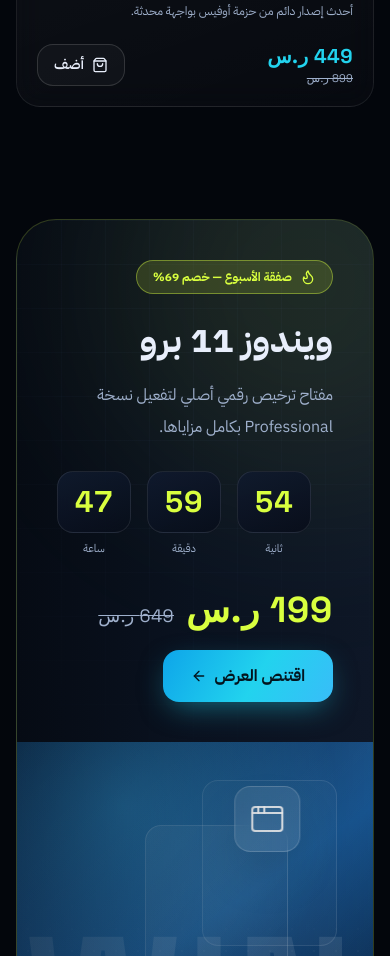
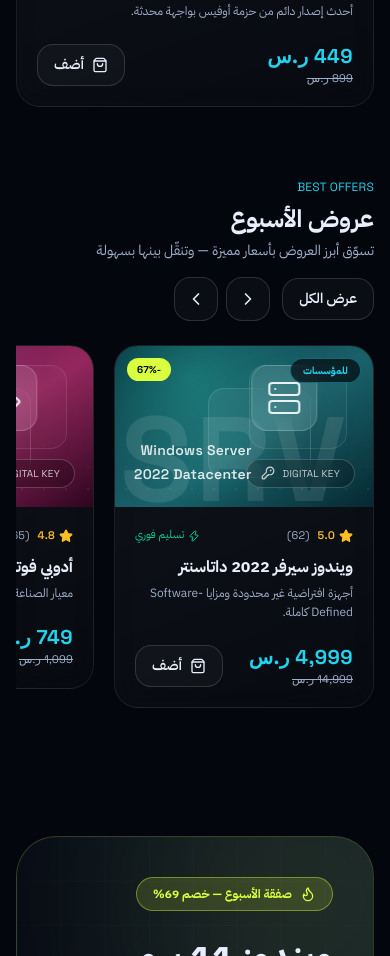
Before and after one commit to ziyadraed/msbarsa, a Next.js app: page / in a window 390 px wide. Shown: the part 5380-6336 px from the top of the page. Built offline with nearby package versions, Linux system fonts and the light colour scheme; no server answers; the database is empty.

Commit message:
feat(storefront): Salla-style product carousel slider
Add a horizontal best-offers carousel (with prev/next arrows) to the
storefront home page, inspired by Salla's theme-raed products-slider.
Uses real catalog data and reuses the existing ProductCard.

```diff
--- a/src/app/globals.css
+++ b/src/app/globals.css
@@ -229,6 +229,15 @@
   perspective: 400px;
 }
 
+/* hide scrollbar for carousels (Salla-style product sliders) */
+.no-scrollbar::-webkit-scrollbar {
+  display: none;
+}
+.no-scrollbar {
+  -ms-overflow-style: none;
+  scrollbar-width: none;
+}
+
 /* reduced motion */
 @media (prefers-reduced-motion: reduce) {
   *, *::before, *::after {
--- a/src/app/page.tsx
+++ b/src/app/page.tsx
@@ -2,6 +2,7 @@
 import { ArrowLeft, AppWindow, FileText, Server, PenTool, ShieldCheck, DraftingCompass, MousePointerClick, CreditCard, KeyRound, BadgeCheck, Headset, RefreshCcw, Lock, Quote } from "lucide-react";
 import Hero from "@/components/home/hero";
 import DealBanner from "@/components/home/deal-banner";
+import ProductCarousel from "@/components/home/product-carousel";
 import Faq from "@/components/home/faq";
 import Reveal from "@/components/store/reveal";
 import ProductCard from "@/components/store/product-card";
@@ -119,6 +120,14 @@
         </div>
       </section>
 
+      {/* Salla-style best offers carousel */}
+      <ProductCarousel
+        title="عروض الأسبوع"
+        subtitle="تسوّق أبرز العروض بأسعار مميزة — وتنقّل بينها بسهولة"
+        products={featured.slice(8, 19)}
+        displayAllUrl="/shop?deals=1"
+      />
+
       {/* deal of the week */}
       <Reveal>
         <DealBanner product={dealProduct} />
--- /dev/null
+++ b/src/components/home/product-carousel.tsx
@@ -0,0 +1,65 @@
+"use client";
+
+import { useRef } from "react";
+import Link from "next/link";
+import { ChevronRight, ChevronLeft } from "lucide-react";
+import ProductCard from "@/components/store/product-card";
+import type { Product } from "@/lib/catalog";
+
+// Salla-style horizontal product carousel ("الأكثر مبيعًا" slider with arrows).
+export default function ProductCarousel({
+  title,
+  subtitle,
+  products,
+  displayAllUrl,
+}: {
+  title: string;
+  subtitle?: string;
+  products: Product[];
+  displayAllUrl?: string;
+}) {
+  const trackRef = useRef<HTMLDivElement>(null);
+
+  function scrollByDir(dir: 1 | -1) {
+    const el = trackRef.current;
+    if (!el) return;
+    el.scrollBy({ left: dir * Math.round(el.clientWidth * 0.8), behavior: "smooth" });
+  }
+
+  if (!products.length) return null;
+
+  return (
+    <section className="mx-auto max-w-7xl px-4 py-10 overflow-hidden">
+      <div className="flex flex-wrap items-end justify-between gap-4 mb-6">
+        <div>
+          <p className="font-latin text-xs tracking-[0.4em] text-neon-400 mb-2">BEST OFFERS</p>
+          <h2 className="text-2xl sm:text-3xl font-bold">{title}</h2>
+          {subtitle && <p className="text-sm text-ink-300 mt-1.5">{subtitle}</p>}
+        </div>
+        <div className="flex items-center gap-3">
+          {displayAllUrl && (
+            <Link href={displayAllUrl} className="btn-ghost rounded-2xl px-4 py-2.5 text-sm font-semibold">
+              عرض الكل
+            </Link>
+          )}
+          <div className="flex gap-2">
+            <button onClick={() => scrollByDir(1)} aria-label="السابق" className="btn-ghost rounded-2xl w-11 h-11 grid place-items-center hover:text-neon-400">
+              <ChevronRight className="w-5 h-5" />
+            </button>
+            <button onClick={() => scrollByDir(-1)} aria-label="التالي" className="btn-ghost rounded-2xl w-11 h-11 grid place-items-center hover:text-neon-400">
+              <ChevronLeft className="w-5 h-5" />
+            </button>
+          </div>
+        </div>
+      </div>
+
+      <div ref={trackRef} className="flex gap-5 overflow-x-auto scroll-smooth snap-x snap-mandatory pb-2 no-scrollbar">
+        {products.map((p, i) => (
+          <div key={p.slug} className="snap-start shrink-0 w-[260px] sm:w-[290px]">
+            <ProductCard product={p} index={i} />
+          </div>
+        ))}
+      </div>
+    </section>
+  );
+}
```
